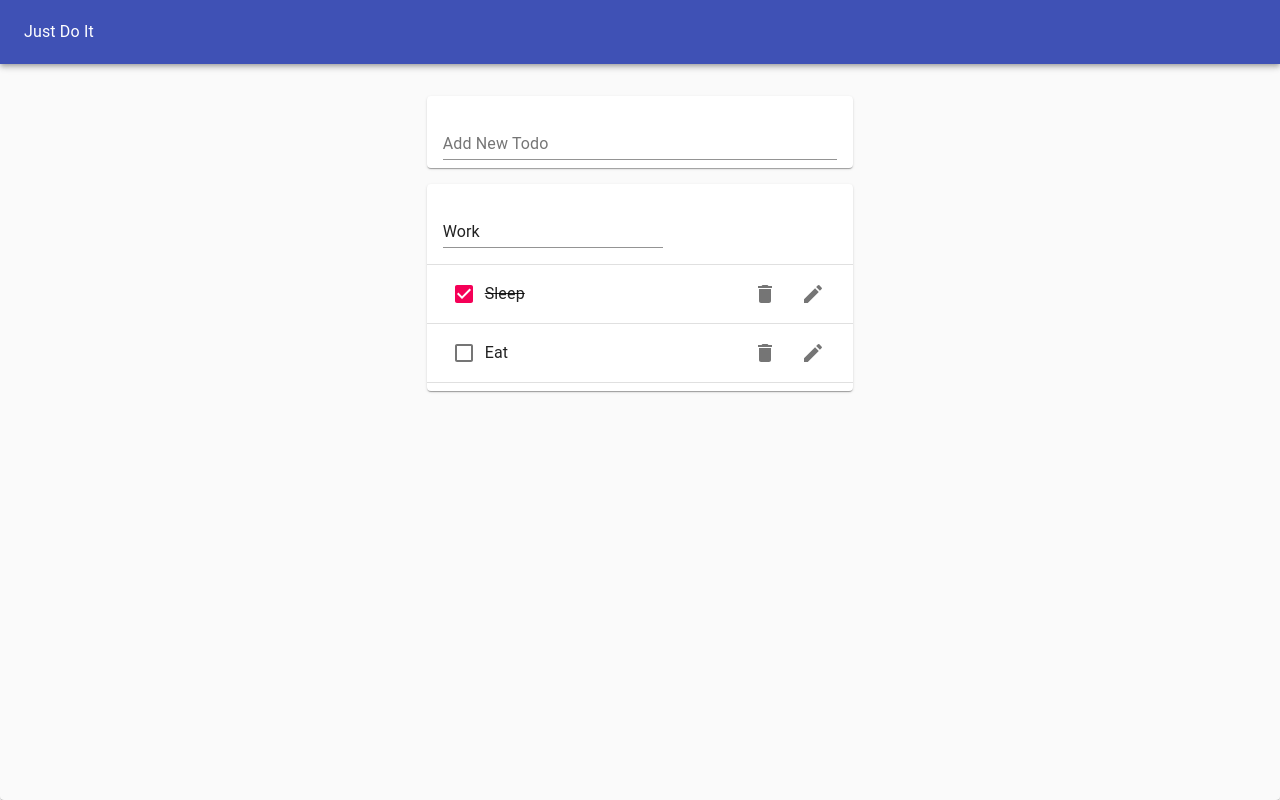
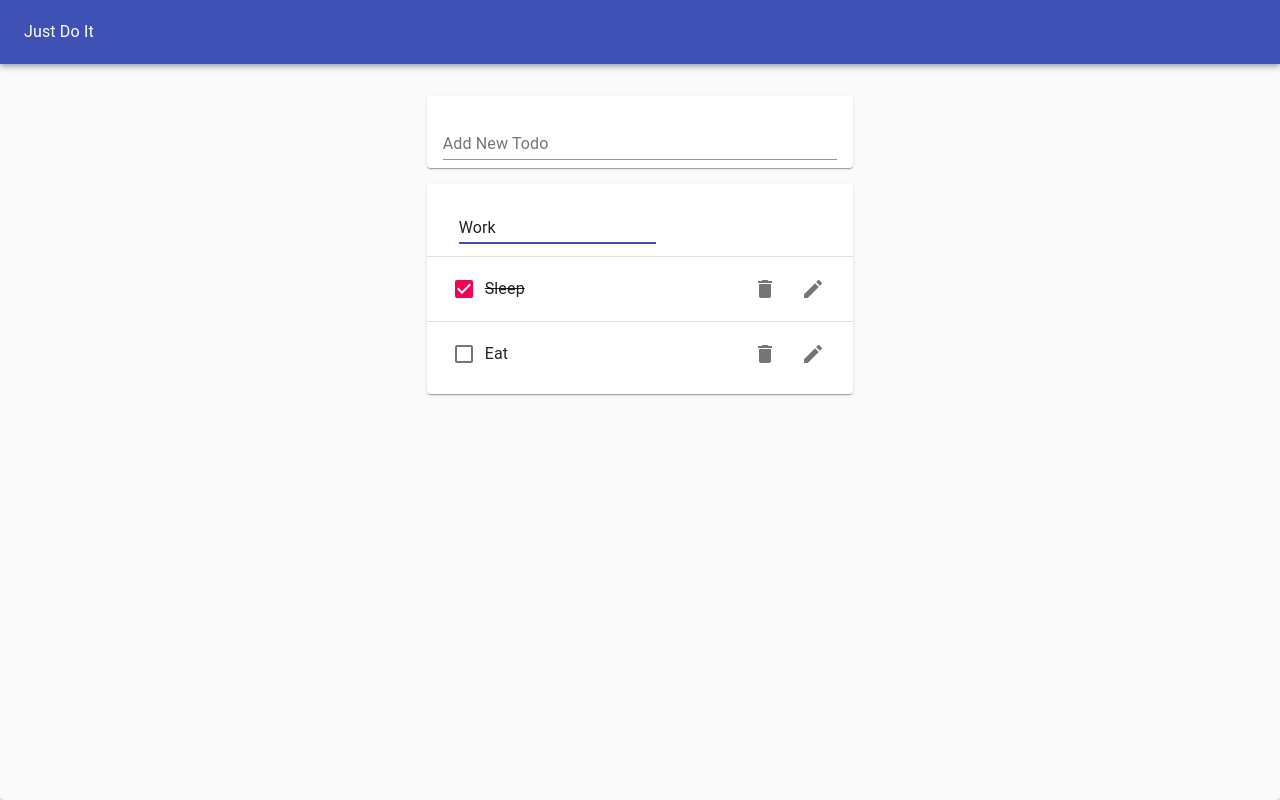
Before and after one commit to jainharsh21/Just-Do-It, a React (Create React App) app: page / in a window 1280 px wide. Both pictures are taken after a click on the button 813 px from the left and 221 px from the top of the page. Built offline with nearby package versions, Linux system fonts and the light colour scheme.

Commit message:
added few tweaks to styling

```diff
--- a/src/EditTodoForm.js
+++ b/src/EditTodoForm.js
@@ -12,12 +12,14 @@
         reset();
         toggleEditForm();
       }}
+      style={{ marginLeft: "1rem", width: "50%" }}
     >
       <TextField
         margin="normal"
         value={value}
         onChange={handleChange}
         fullWidth
+        autoFocus
       />
     </form>
   );
--- a/src/Todo.js
+++ b/src/Todo.js
@@ -14,9 +14,14 @@
 function Todo({ task, completed, id, removeTodo, toggleTodo, editTodo }) {
   const [isEditing, toggle] = useToggleState(false);
   return (
-    <ListItem>
+    <ListItem style={{ height: "64px" }}>
       {isEditing ? (
-        <EditTodoForm editTodo={editTodo} id={id} task={task} toggleEditForm={toggle} />
+        <EditTodoForm
+          editTodo={editTodo}
+          id={id}
+          task={task}
+          toggleEditForm={toggle}
+        />
       ) : (
         <>
           <Checkbox
--- a/src/TodoList.js
+++ b/src/TodoList.js
@@ -6,7 +6,7 @@
   return (
     <Paper>
       <List>
-        {todos.map((todo) => (
+        {todos.map((todo, i) => (
           <>
             <Todo
               id={todo.id}
@@ -17,7 +17,7 @@
               toggleTodo={toggleTodo}
               editTodo={editTodo}
             />
-            <Divider />
+            {i < todos.length - 1 && <Divider />}
           </>
         ))}
       </List>
```
